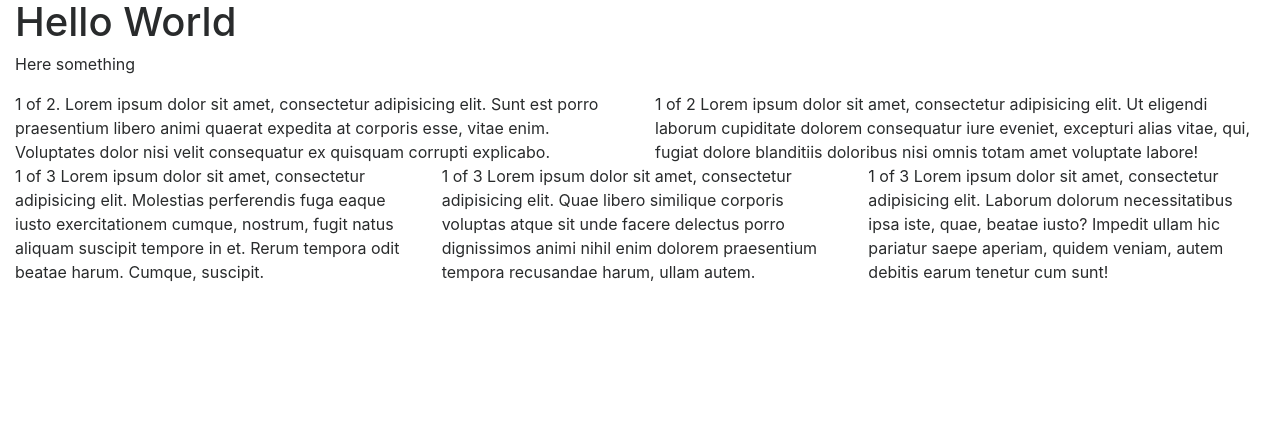
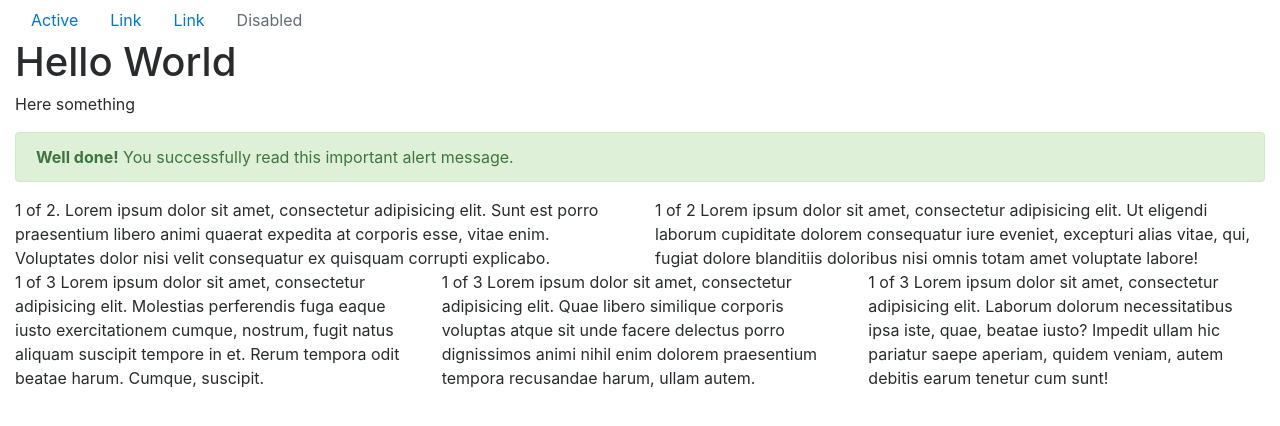
Before and after one commit to gabigabi/assmca, a plain HTML site: page index.html in a window 1280 px wide. Drawn offline with Linux system fonts and the light colour scheme.

Commit message:
Ponerlo indepentiende

```diff
--- a/index.html
+++ b/index.html
@@ -6,7 +6,8 @@
     <meta name="viewport" content="width=device-width, initial-scale=1, shrink-to-fit=no">
 
   <title>Index</title>
-  <link rel="stylesheet" href="css/bootstrap.css">
+  <link rel="stylesheet" href="css/bootstrap.min.css">
+ <!-- <link rel="stylesheet" href="https://maxcdn.bootstrapcdn.com/bootstrap/4.0.0-alpha.6/css/bootstrap.min.css" integrity="sha384-rwoIResjU2yc3z8GV/NPeZWAv56rSmLldC3R/AZzGRnGxQQKnKkoFVhFQhNUwEyJ" crossorigin="anonymous"> -->
   <link rel="stylesheet" href="css/styles.css">
 
   <!--[if lt IE 9]>
@@ -16,8 +17,27 @@
 
 <body>
 <div class="container-fluid">
+<nav>
+	<ul class="nav">
+  <li class="nav-item">
+    <a class="nav-link active" href="#">Active</a>
+  </li>
+  <li class="nav-item">
+    <a class="nav-link" href="#">Link</a>
+  </li>
+  <li class="nav-item">
+    <a class="nav-link" href="#">Link</a>
+  </li>
+  <li class="nav-item">
+    <a class="nav-link disabled" href="#">Disabled</a>
+  </li>
+</ul>
+</nav>
 	<h1>Hello World</h1>
 	<p>Here something</p>
+<div class="alert alert-success" role="alert">
+  <strong>Well done!</strong> You successfully read this important alert message.
+</div>
   <div class="row">
     <div class="col-md-6">
       1 of 2. Lorem ipsum dolor sit amet, consectetur adipisicing elit. Sunt est porro praesentium libero animi quaerat expedita at corporis esse, vitae enim. Voluptates dolor nisi velit consequatur ex quisquam corrupti explicabo.
@@ -43,5 +63,8 @@
 <script src="js/jquery-3.3.1.min.js"></script>
 <script src="js/tether.min.js"></script>
 <script src="js/bootstrap.min.js"></script>
+<!-- <script src="https://code.jquery.com/jquery-3.1.1.slim.min.js" integrity="sha384-A7FZj7v+d/sdmMqp/nOQwliLvUsJfDHW+k9Omg/a/EheAdgtzNs3hpfag6Ed950n" crossorigin="anonymous"></script>
+<script src="https://cdnjs.cloudflare.com/ajax/libs/tether/1.4.0/js/tether.min.js" integrity="sha384-DztdAPBWPRXSA/3eYEEUWrWCy7G5KFbe8fFjk5JAIxUYHKkDx6Qin1DkWx51bBrb" crossorigin="anonymous"></script>
+<script src="https://maxcdn.bootstrapcdn.com/bootstrap/4.0.0-alpha.6/js/bootstrap.min.js" integrity="sha384-vBWWzlZJ8ea9aCX4pEW3rVHjgjt7zpkNpZk+02D9phzyeVkE+jo0ieGizqPLForn" crossorigin="anonymous"></script> -->
 </body>
 </html>
```
